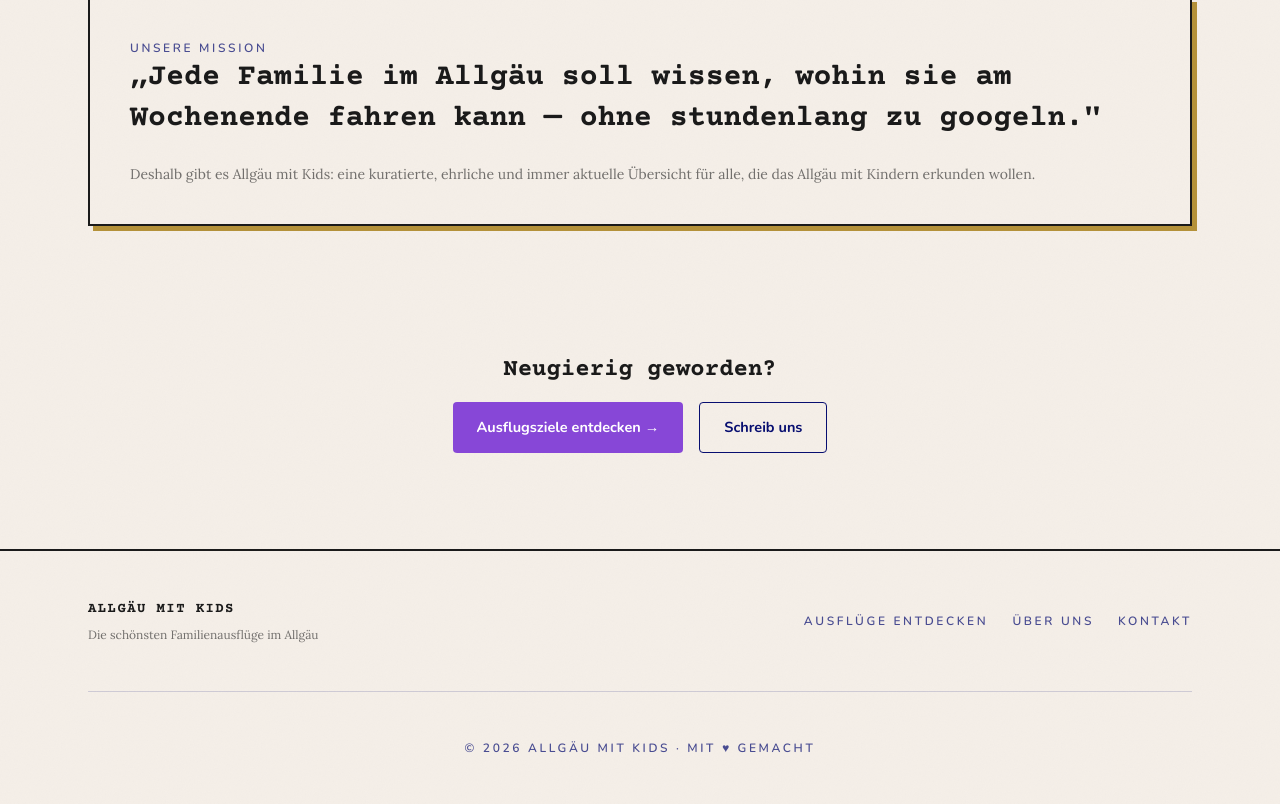
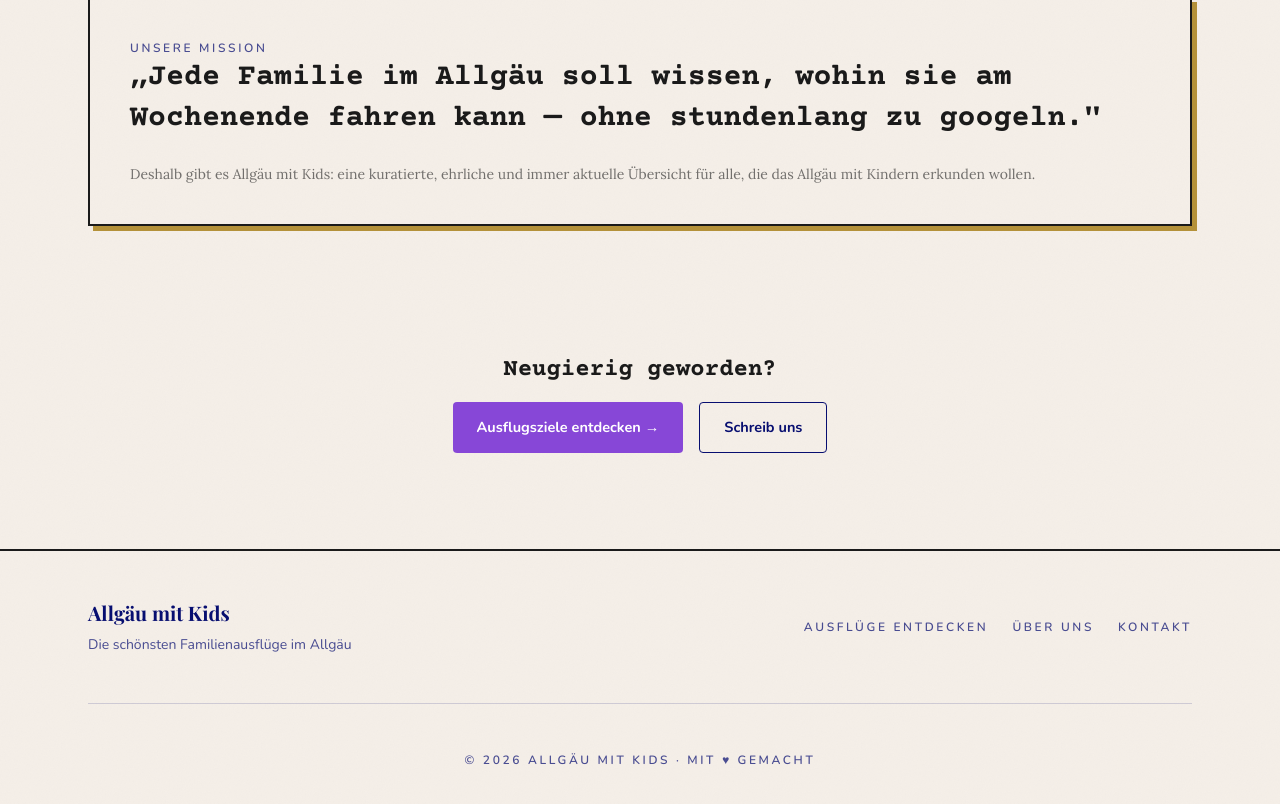
Before and after one commit to sarahmschaefer-crypto/allgaeu-mit-kids, a Next.js app: page /about in a window 1280 px wide. Shown: the part 1073-1877 px from the top of the page. Built offline with nearby package versions, Linux system fonts and the light colour scheme.

Commit message:
Footer-Marke auf einheitliche Display-/Body-Schrift (statt Courier/Lora)

```diff
--- a/components/Footer.tsx
+++ b/components/Footer.tsx
@@ -16,10 +16,10 @@ export default function Footer() {
 
           {/* Brand */}
           <div className="space-y-2">
-            <p className="font-bold text-sm tracking-widest uppercase" style={{ fontFamily: 'var(--font-courier)' }}>
+            <p className="font-bold text-xl" style={{ fontFamily: 'var(--font-display)', color: 'var(--ink)' }}>
               Allgäu mit Kids
             </p>
-            <p className="text-xs text-ink/60" style={{ fontFamily: 'var(--font-lora)' }}>
+            <p className="text-sm" style={{ fontFamily: 'var(--font-body)', color: 'var(--ink-soft)' }}>
               Die schönsten Familienausflüge im Allgäu
             </p>
           </div>
```
